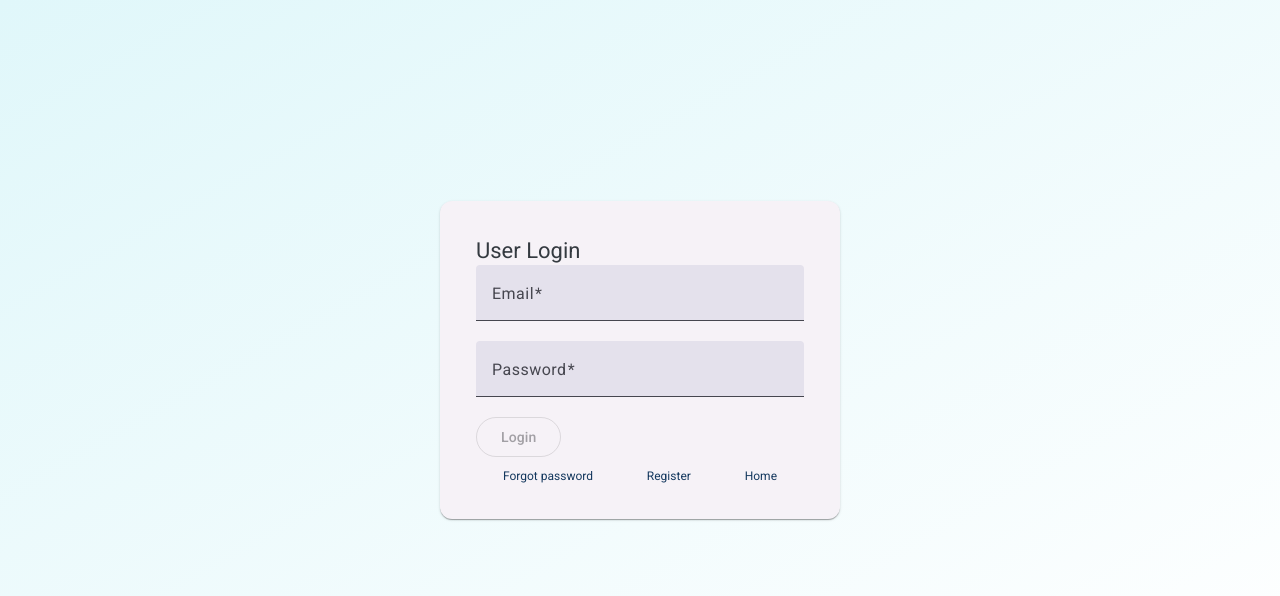
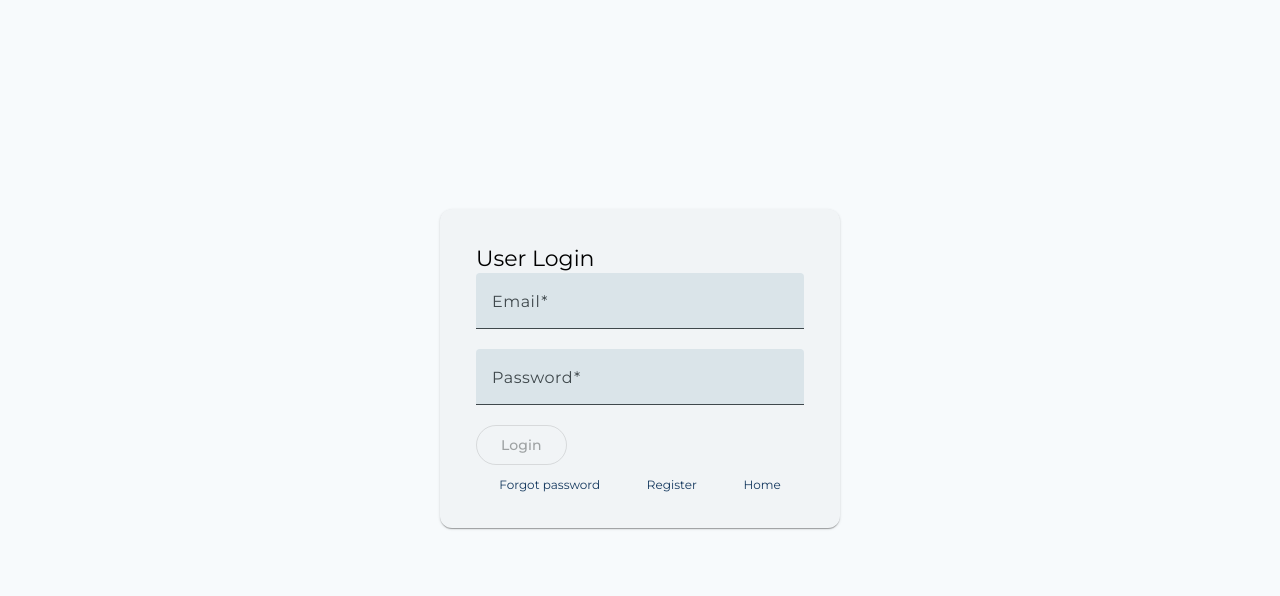
Before and after one commit to MuhammadUtoro/swimapp, an Angular app in the folder frontend-dev/: page /login in a window 1280 px wide. Shown: the top 596 px of the page. Built offline with nearby package versions, Linux system fonts and the light colour scheme.

Commit message:
theming, first try deploying

```diff
--- a/frontend-dev/angular.json
+++ b/frontend-dev/angular.json
@@ -20,9 +20,7 @@
             "outputPath": "dist/frontend-dev",
             "index": "src/index.html",
             "browser": "src/main.ts",
-            "polyfills": [
-              "zone.js"
-            ],
+            "polyfills": ["zone.js"],
             "tsConfig": "tsconfig.app.json",
             "inlineStyleLanguage": "scss",
             "assets": [
@@ -31,10 +29,7 @@
                 "input": "public"
               }
             ],
-            "styles": [
-              "@angular/material/prebuilt-themes/magenta-violet.css",
-              "src/styles.scss"
-            ],
+            "styles": ["src/styles.scss"],
             "scripts": [],
             "server": "src/main.server.ts",
             "prerender": true,
@@ -84,10 +79,7 @@
         "test": {
           "builder": "@angular-devkit/build-angular:karma",
           "options": {
-            "polyfills": [
-              "zone.js",
-              "zone.js/testing"
-            ],
+            "polyfills": ["zone.js", "zone.js/testing"],
             "tsConfig": "tsconfig.spec.json",
             "inlineStyleLanguage": "scss",
             "assets": [
@@ -96,10 +88,7 @@
                 "input": "public"
               }
             ],
-            "styles": [
-              "@angular/material/prebuilt-themes/magenta-violet.css",
-              "src/styles.scss"
-            ],
+            "styles": ["src/styles.scss"],
             "scripts": []
           }
         }
--- a/frontend-dev/src/app/components/landing/landing.component.scss
+++ b/frontend-dev/src/app/components/landing/landing.component.scss
@@ -3,7 +3,7 @@
   justify-content: center;
   align-items: center;
   height: 100vh; /* Use viewport height for full page centering */
-  background-color: var(--md-sys-color-background); /* Use theme background */
+  // background-color: var(--mat-sys-background); /* Use theme background */
   padding: 2rem;
   box-sizing: border-box; /* Prevent padding overflow */
 }
@@ -15,31 +15,27 @@
   align-items: center;
   max-width: 600px;
   padding: 2rem; /* More padding for spacious feel */
-  background-color: var(--md-sys-color-background);
+  background-color: var(--mat-sys-background);
   border-radius: 12px;
   box-sizing: border-box;
   text-align: center; /* Center-align text inside card */
 }
 
-.app-name {
-  color: var(--md-sys-color-primary, #0077b6); /* Use CSS var with fallback */
-}
-
 .landing-text {
   font-size: 1.1rem;
-  color: var(
-    --md-sys-color-on-background,
-    #343a40
-  ); /* Use CSS var with fallback */
+  // color: var(
+  // --md-sys-color-on-background,
+  // #343a40
+  // ); /* Use CSS var with fallback */
   margin-top: 1rem;
 }
 
 .link {
-  color: var(--md-sys-color-primary, #0077b6);
+  // color: var(--md-sys-color-primary, #0077b6);
   font-weight: 600;
   text-decoration: none;
 }
 
 .link:hover {
-  color: var(--md-sys-color-secondary, #90e0ef);
+  // color: var(--md-sys-color-secondary, #90e0ef);
 }
--- a/frontend-dev/src/app/components/login/login.component.scss
+++ b/frontend-dev/src/app/components/login/login.component.scss
@@ -3,7 +3,7 @@
   display: flex;
   justify-content: center;
   align-items: center;
-  background: linear-gradient(to bottom right, #e0f7fa, #ffffff);
+  background: var(--md-sys-color-background);
 }
 .login-card {
   max-width: 400px;
--- a/frontend-dev/src/app/components/registration/registration.component.scss
+++ b/frontend-dev/src/app/components/registration/registration.component.scss
@@ -3,7 +3,7 @@
   display: flex;
   justify-content: center;
   align-items: center;
-  background: linear-gradient(to bottom right, #e0f7fa, #ffffff);
+  // background: linear-gradient(to bottom right, #e0f7fa, #ffffff);
 }
 .registration-card {
   max-width: 400px;
--- /dev/null
+++ b/frontend-dev/src/app/themes/anakiwa_theme-colors.scss
@@ -0,0 +1,137 @@
+// This file was generated by running 'ng generate @angular/material:theme-color'.
+// Proceed with caution if making changes to this file.
+
+@use 'sass:map';
+@use '@angular/material' as mat;
+
+// Note: Color palettes are generated from primary: #90E0FD, secondary: #aecbd8, tertiary: #dbbbf0, neutral: #74787a, neutral variant: #6f797d, error: #ffb4ab
+$_palettes: (
+  primary: (
+    0: #000000,
+    10: #001f28,
+    20: #003543,
+    25: #004151,
+    30: #004e60,
+    35: #005a6f,
+    40: #00677f,
+    50: #27819b,
+    60: #489bb6,
+    70: #65b6d2,
+    80: #81d1ee,
+    90: #b6eaff,
+    95: #ddf5ff,
+    98: #f2fbff,
+    99: #f9fdff,
+    100: #ffffff,
+  ),
+  secondary: (
+    0: #000000,
+    10: #001f29,
+    20: #18343e,
+    25: #233f4a,
+    30: #2f4b55,
+    35: #3b5661,
+    40: #47626e,
+    50: #5f7b87,
+    60: #7995a1,
+    70: #93b0bc,
+    80: #aecbd8,
+    90: #cae7f5,
+    95: #def4ff,
+    98: #f3fbff,
+    99: #fafdff,
+    100: #ffffff,
+  ),
+  tertiary: (
+    0: #000000,
+    10: #28103a,
+    20: #3e2651,
+    25: #4a315d,
+    30: #563c69,
+    35: #624875,
+    40: #6e5482,
+    50: #886c9c,
+    60: #a386b7,
+    70: #bea0d3,
+    80: #dbbbf0,
+    90: #f2daff,
+    95: #fbecff,
+    98: #fff7fd,
+    99: #fffbff,
+    100: #ffffff,
+  ),
+  neutral: (
+    0: #000000,
+    10: #181c1e,
+    20: #2d3133,
+    25: #383c3e,
+    30: #434749,
+    35: #4f5355,
+    40: #5b5f61,
+    50: #74787a,
+    60: #8d9193,
+    70: #a8acae,
+    80: #c3c7c9,
+    90: #e0e3e5,
+    95: #eef1f3,
+    98: #f7fafc,
+    99: #fafdff,
+    100: #ffffff,
+    4: #0b0f10,
+    6: #101416,
+    12: #1c2022,
+    17: #262b2c,
+    22: #313537,
+    24: #363a3c,
+    87: #d7dadc,
+    92: #e5e9eb,
+    94: #ebeef0,
+    96: #f1f4f6,
+  ),
+  neutral-variant: (
+    0: #000000,
+    10: #141d20,
+    20: #283235,
+    25: #333d41,
+    30: #3f484c,
+    35: #4a5458,
+    40: #566064,
+    50: #6f797d,
+    60: #889296,
+    70: #a3adb1,
+    80: #bec8cc,
+    90: #dae4e9,
+    95: #e8f2f7,
+    98: #f2fbff,
+    99: #f9fdff,
+    100: #ffffff,
+  ),
+  error: (
+    0: #000000,
+    10: #360e0a,
+    20: #51221d,
+    25: #5f2d27,
+    30: #6c3832,
+    35: #7a433d,
+    40: #884f48,
+    50: #a5665f,
+    60: #c27f77,
+    70: #e09991,
+    80: #ffb4ab,
+    90: #ffdad5,
+    95: #ffedea,
+    98: #fff8f7,
+    99: #fffbff,
+    100: #ffffff,
+  ),
+);
+
+$_rest: (
+  secondary: map.get($_palettes, secondary),
+  neutral: map.get($_palettes, neutral),
+  neutral-variant: map.get($_palettes,  neutral-variant),
+  error: map.get($_palettes, error),
+);
+
+$primary-palette: map.merge(map.get($_palettes, primary), $_rest);
+$tertiary-palette: map.merge(map.get($_palettes, tertiary), $_rest);
--- /dev/null
+++ b/frontend-dev/src/app/themes/aquamarine_theme-colors.scss
@@ -0,0 +1,137 @@
+// This file was generated by running 'ng generate @angular/material:theme-color'.
+// Proceed with caution if making changes to this file.
+
+@use 'sass:map';
+@use '@angular/material' as mat;
+
+// Note: Color palettes are generated from primary: #8DFBBF, secondary: #a6d0b5, tertiary: #71d6df, neutral: #737973, neutral variant: #6e7a71, error: #ffb4ab
+$_palettes: (
+  primary: (
+    0: #000000,
+    10: #002112,
+    20: #003822,
+    25: #00452a,
+    30: #005233,
+    35: #005f3b,
+    40: #006c45,
+    50: #008857,
+    60: #30a36f,
+    70: #50bf88,
+    80: #6edba2,
+    90: #8af8bc,
+    95: #c0ffd7,
+    98: #e8ffee,
+    99: #f5fff5,
+    100: #ffffff,
+  ),
+  secondary: (
+    0: #000000,
+    10: #002112,
+    20: #103724,
+    25: #1c432f,
+    30: #284e3a,
+    35: #345a45,
+    40: #406650,
+    50: #588068,
+    60: #719a81,
+    70: #8bb59b,
+    80: #a6d0b5,
+    90: #c2edd0,
+    95: #d0fbde,
+    98: #e8ffee,
+    99: #f4fff5,
+    100: #ffffff,
+  ),
+  tertiary: (
+    0: #000000,
+    10: #002022,
+    20: #00363a,
+    25: #004347,
+    30: #004f54,
+    35: #005c62,
+    40: #006970,
+    50: #00848c,
+    60: #319fa7,
+    70: #52bac3,
+    80: #71d6df,
+    90: #8ef2fb,
+    95: #c6faff,
+    98: #e9fdff,
+    99: #f4feff,
+    100: #ffffff,
+  ),
+  neutral: (
+    0: #000000,
+    10: #171d19,
+    20: #2c322d,
+    25: #373d38,
+    30: #424843,
+    35: #4e544e,
+    40: #5a605a,
+    50: #737973,
+    60: #8c928c,
+    70: #a7ada6,
+    80: #c2c8c1,
+    90: #dee4dd,
+    95: #edf2eb,
+    98: #f5fbf3,
+    99: #f8fef6,
+    100: #ffffff,
+    4: #0a0f0b,
+    6: #0f1511,
+    12: #1b211d,
+    17: #262b27,
+    22: #303631,
+    24: #353b36,
+    87: #d6dcd4,
+    92: #e4eae2,
+    94: #eaefe8,
+    96: #f0f5ee,
+  ),
+  neutral-variant: (
+    0: #000000,
+    10: #131e17,
+    20: #28332c,
+    25: #333e36,
+    30: #3e4942,
+    35: #4a554d,
+    40: #556159,
+    50: #6e7a71,
+    60: #88948a,
+    70: #a2aea4,
+    80: #bdcabf,
+    90: #d9e6db,
+    95: #e7f4e9,
+    98: #f0fdf1,
+    99: #f4fff5,
+    100: #ffffff,
+  ),
+  error: (
+    0: #000000,
+    10: #360e0a,
+    20: #51221d,
+    25: #5f2d27,
+    30: #6c3832,
+    35: #7a433d,
+    40: #884f48,
+    50: #a5665f,
+    60: #c27f77,
+    70: #e09991,
+    80: #ffb4ab,
+    90: #ffdad5,
+    95: #ffedea,
+    98: #fff8f7,
+    99: #fffbff,
+    100: #ffffff,
+  ),
+);
+
+$_rest: (
+  secondary: map.get($_palettes, secondary),
+  neutral: map.get($_palettes, neutral),
+  neutral-variant: map.get($_palettes,  neutral-variant),
+  error: map.get($_palettes, error),
+);
+
+$primary-palette: map.merge(map.get($_palettes, primary), $_rest);
+$tertiary-palette: map.merge(map.get($_palettes, tertiary), $_rest);
--- a/frontend-dev/src/index.html
+++ b/frontend-dev/src/index.html
@@ -6,10 +6,18 @@
     <base href="/" />
     <meta name="viewport" content="width=device-width, initial-scale=1" />
     <link rel="icon" type="image/x-icon" href="favicon.ico" />
-      <link href="https://fonts.googleapis.com/css2?family=Roboto:wght@300;400;500&display=swap" rel="stylesheet">
-    <link href="https://fonts.googleapis.com/icon?family=Material+Icons" rel="stylesheet">
-</head>
-  <body class="mat-typography">
+    <link rel="preconnect" href="https://fonts.googleapis.com" />
+    <link rel="preconnect" href="https://fonts.gstatic.com" crossorigin />
+    <link
+      href="https://fonts.googleapis.com/css2?family=Montserrat:ital,wght@0,100..900;1,100..900&display=swap"
+      rel="stylesheet"
+    />
+    <link
+      href="https://fonts.googleapis.com/icon?family=Material+Icons"
+      rel="stylesheet"
+    />
+  </head>
+  <body>
     <app-root></app-root>
   </body>
 </html>
--- a/frontend-dev/src/styles.scss
+++ b/frontend-dev/src/styles.scss
@@ -1,28 +1,18 @@
 @use "@angular/material" as mat;
+@use "./app/themes/anakiwa_theme-colors.scss";
+@use "./app/themes/aquamarine_theme-colors.scss";
 
 html {
-  color-scheme: light dark;
+  background: var(--mat-sys-surface);
+  font-family: "Montserrat";
   @include mat.theme(
     (
-      color: mat.$blue-palette,
-      // Primary color (closest to #0077b6)
-      typography: Roboto,
+      color: (
+        theme-type: light,
+        primary: anakiwa_theme-colors.$primary-palette,
+      ),
+      typography: Montserrat,
       density: 0,
     )
   );
 }
-
-:root {
-  --md-sys-color-tertiary: #90e0ef; /* Light aqua accent */
-  --md-sys-color-background: #f8f9fa; /* Light gray background */
-  --md-sys-color-on-background: #343a40; /* Dark gray text */
-}
-
-/* Apply background and text colors globally */
-body {
-  background-color: var(--md-sys-color-background);
-  color: var(--md-sys-color-on-background);
-  font-family: Roboto, "Helvetica Neue", sans-serif;
-  margin: 0;
-  height: 100%;
-}
```
Also changed, not shown: frontend-dev/src/app/components/home/home.component.scss (+10 -0 lines), 1 other file (tests, documents, lock files or other folders).
